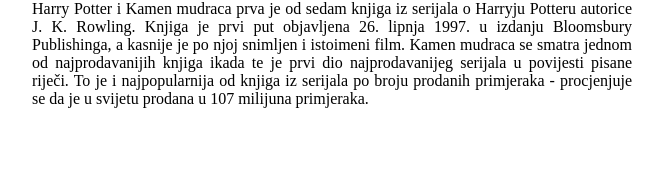
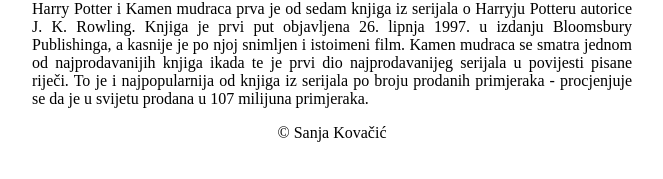
Before and after one commit to sanjasanjuska/tools, a website: page index.html in a window 1280 px wide. Shown: the part 740-919 px from the top of the page, without its empty margins (308-971 px from the left). Drawn offline with Linux system fonts and the light colour scheme.

Commit message:
Add copyright

```diff
--- a/index.html
+++ b/index.html
@@ -18,6 +18,7 @@
         To je i najpopularnija od knjiga iz serijala po broju prodanih primjeraka
         - procjenjuje se da je u svijetu prodana u 107 milijuna primjeraka.
     </p>
+    <span>&copy; Sanja Kovačić</span>
 </body>
 
 </html>
```
